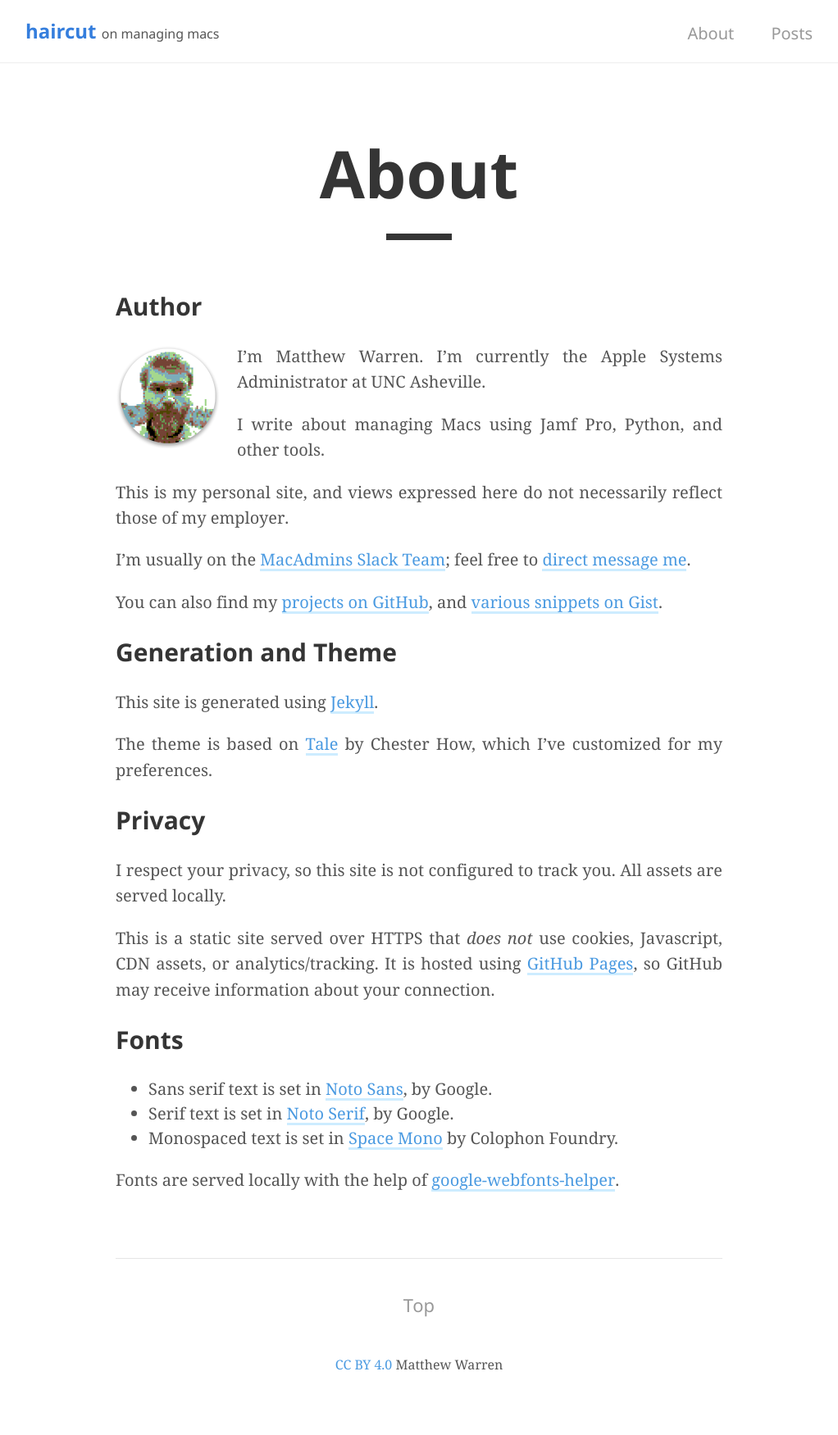
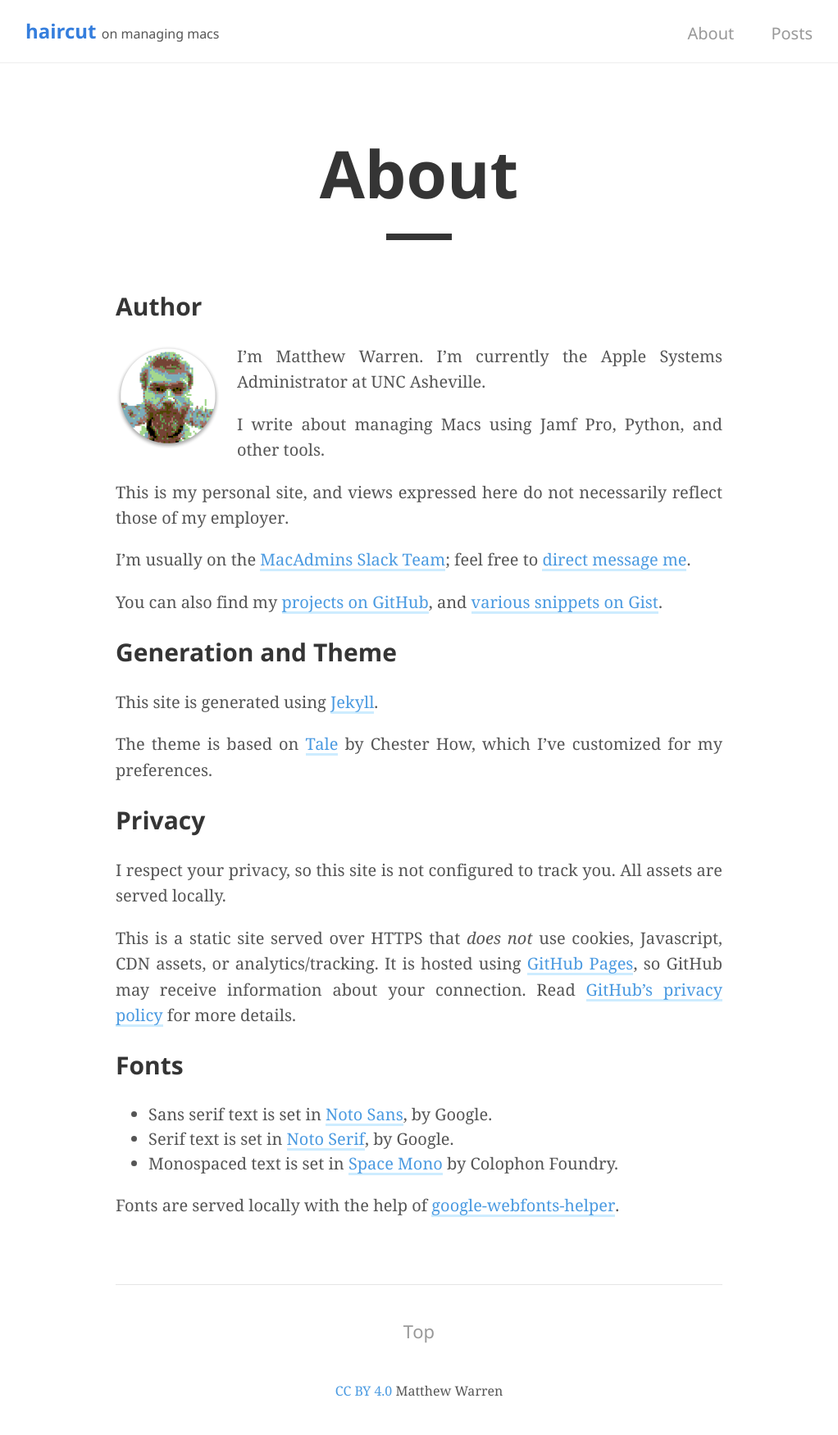
Before and after one commit to haircut/haircut.github.io, a Jekyll site: the page built from about.md, in a window 1280 px wide. Shown: the whole page at 82% size, without its empty margins (129-1151 px from the left). Built offline with Jekyll 4.4.1, drawn with Linux system fonts in a browser that asks for light colours; before the commit the page ends 1719 px from its top, so only the background shows below that.

Commit message:
update about page

```diff
--- a/about.md
+++ b/about.md
@@ -27,7 +27,7 @@
 
 I respect your privacy, so this site is not configured to track you. All assets are served locally.
 
-This is a static site served over HTTPS that _does not_ use cookies, Javascript, CDN assets, or analytics/tracking. It is hosted using [GitHub Pages](https://pages.github.com/), so GitHub may receive information about your connection.
+This is a static site served over HTTPS that _does not_ use cookies, Javascript, CDN assets, or analytics/tracking. It is hosted using [GitHub Pages](https://pages.github.com/), so GitHub may receive information about your connection. Read [GitHub's privacy policy](https://help.github.com/articles/github-privacy-statement/) for more details.
 
 ## Fonts
 - Sans serif text is set in [Noto Sans](https://www.google.com/get/noto/), by Google.
```
